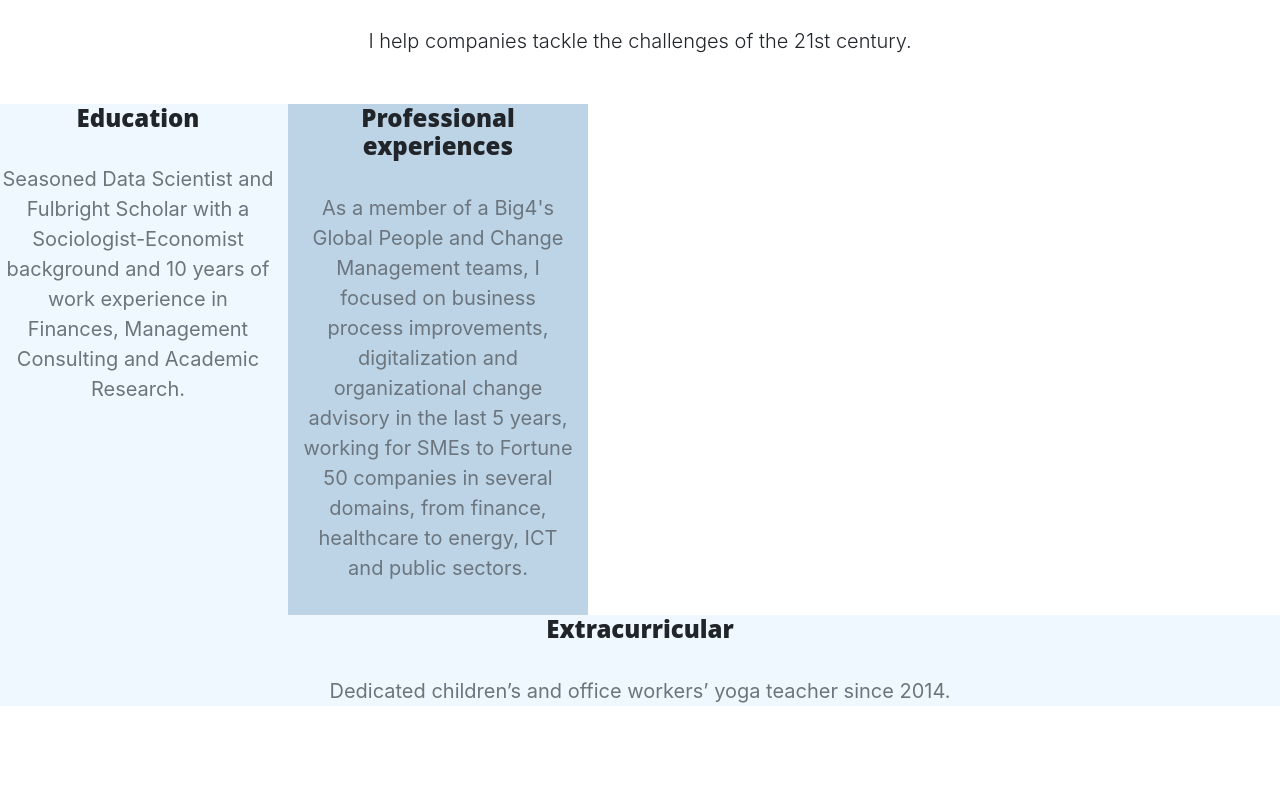
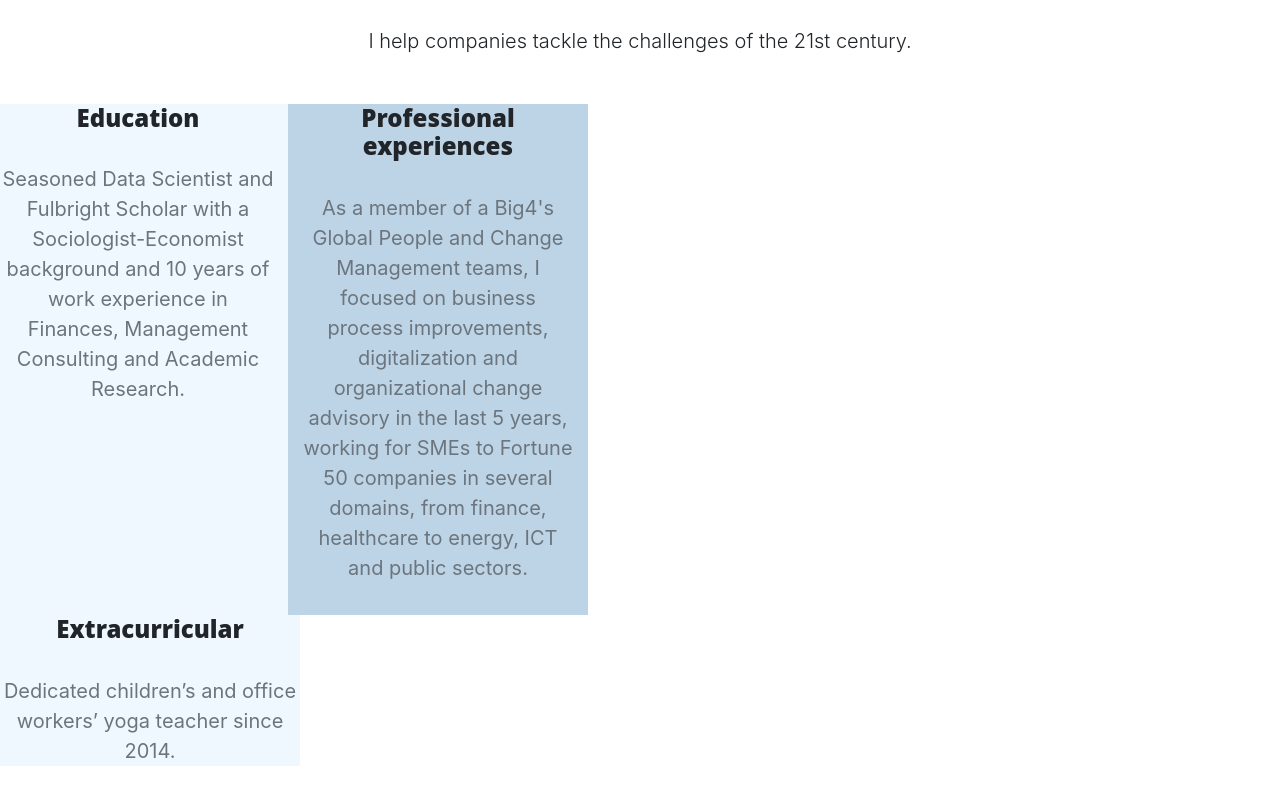
Before and after one commit to vera-lovelace/vera-lovelace.github.io, a plain HTML site: page index.html in a window 1280 px wide. Shown: the part 622-1420 px from the top of the page. Before the commit the page ends 1360 px from the top, so only its background shows below. Drawn offline with Linux system fonts and the light colour scheme.

Commit message:
Style change

```diff
--- a/index.html
+++ b/index.html
@@ -49,7 +49,7 @@
                      <h4>Professional experiences</h4>
                      <p class="text-muted"> As a member of a Big4's Global People and Change Management teams, I focused on business process improvements, digitalization and organizational change advisory in the last 5 years, working for SMEs to Fortune 50 companies in several domains, from finance, healthcare to energy, ICT and public sectors.</p></div>
                 </div>
-                <div class="column" style="background-color:#f0f8ff;max-width: 300 px">
+                <div class="column" style="background-color:#f0f8ff;max-width: 300px">
                      <h4>Extracurricular</h4>
                      <p class="text-muted"> Dedicated children’s and office workers’ yoga teacher since 2014.</p>
                 </div>
```
